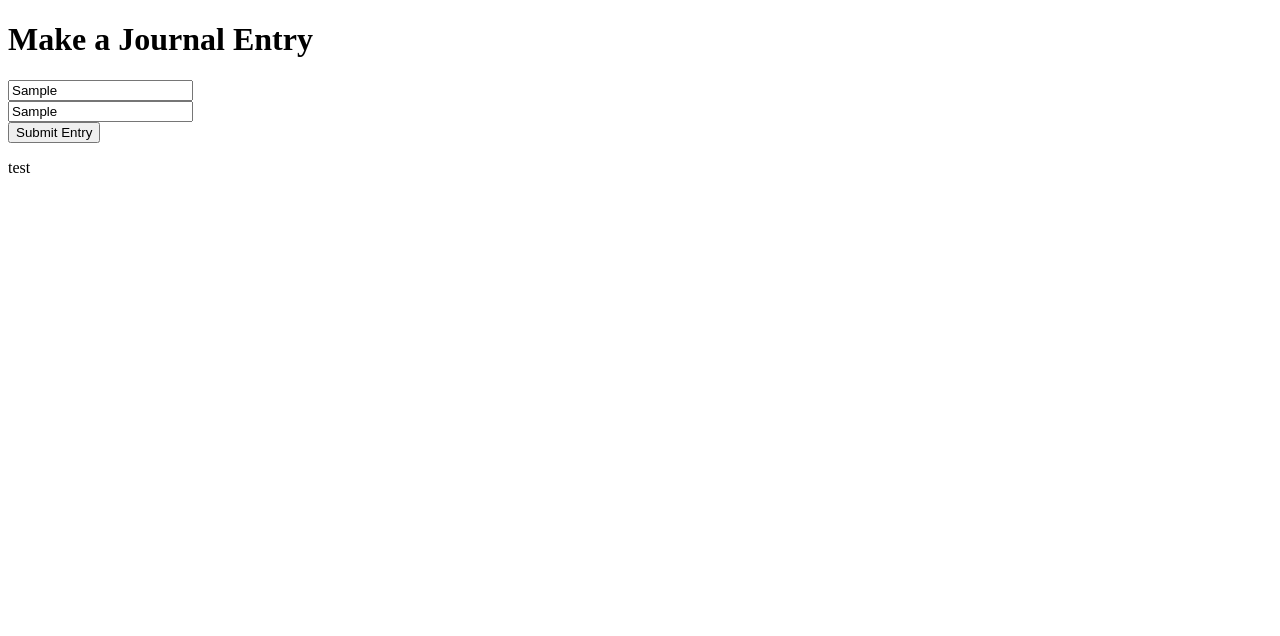
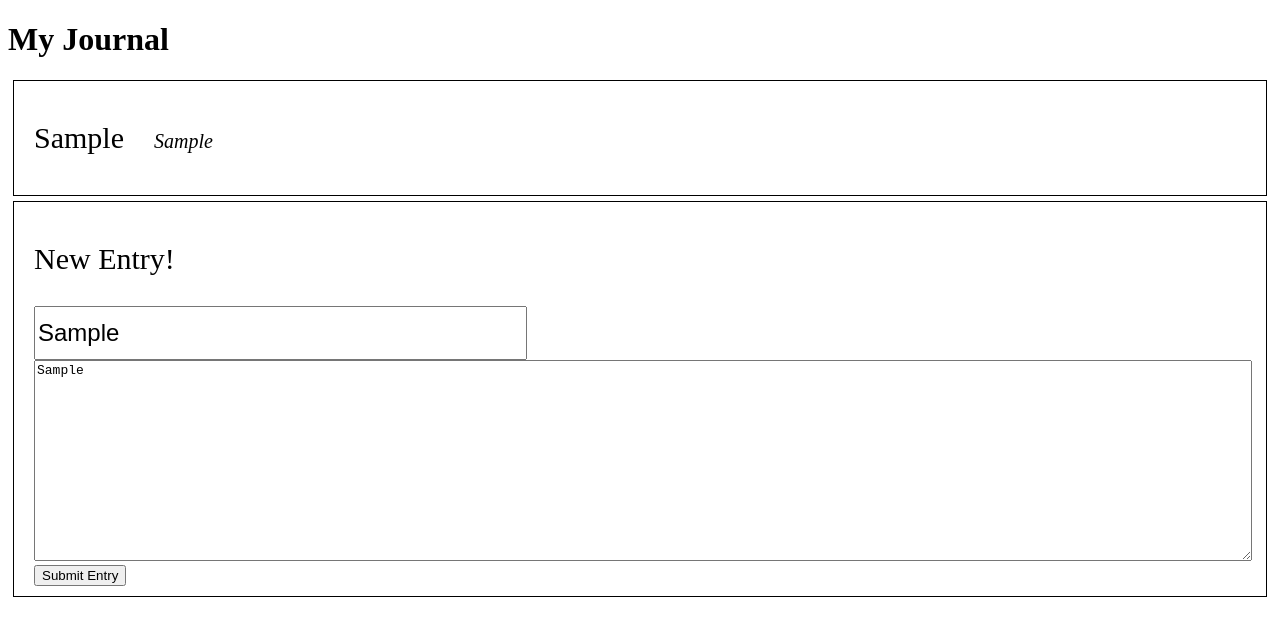
Before and after one commit to JaimeGensler/journal-entries, a website built with webpack: page src/index.html in a window 1280 px wide. Both pictures are taken after typing "Sample", "Sample" into the empty fields and a click on the button "Submit Entry". Built offline with nearby package versions, Linux system fonts and the light colour scheme.

Commit message:
add the rest

```diff
--- a/src/entry.js
+++ b/src/entry.js
@@ -9,11 +9,10 @@ export class Entry {
     return this.content.split(" ").length;
   }
 
-  charCount() {
+  charCount(isTypeSpecific) {
+    if (!isTypeSpecific) {
       return this.content.length;
-  }
-
-  charTypeCount() {
+    } else {
       return {
         vowel: this.content.match(/[aeiou]/gi).length,
         consonant: this.content.match(/[bcdfghjklmnpqrstvwxys]/gi).length,
@@ -21,15 +20,22 @@ export class Entry {
         punctuation: this.content.match(/['":;,?.!()-]/gi).length,
       };
     }
+  }
 
   getTeaser() {
     const firstEightWords = this.content.split(" ").slice(0, 8).join(" ");
-    const firstSentence = this.content.slice(0, (this.content.search(/[.?!]/) + 1));
-    const smallest = Math.min(firstEightWords.length, firstSentence.length);
-    return ((smallest === firstSentence.length) ? firstSentence : firstEightWords);
+
+    const puncCheck = this.content.search(/[.?!]/);
+    const firstSentence = (puncCheck > -1) ? this.content.slice(0, puncCheck + 1) : firstEightWords;
+
+    const smallest = Math.min(firstEightWords.length, firstSentence.length, 80);
+    switch (smallest) {
+      case firstSentence.length:
+        return firstSentence;
+      case firstEightWords.length:
+        return firstEightWords;
+      case 80:
+        return this.content.slice(0, 80);
     }
   }
-
-// TODO:
-//Max char count on getTeaser()
-//Single word entries don't work properly
+}
--- a/src/index.html
+++ b/src/index.html
@@ -6,16 +6,18 @@
   <title>Very Private Journal</title>
 </head>
 <body>
-    <h1>Make a Journal Entry</h1>
+  <h1>My Journal</h1>
+  <div id="all-entries">
+    <div data-entry='-1'>
       <form id="new-entry">
+        <h3>New Entry!</h3>
         <input type="text" placeholder="Entry Title" id="entry-title">
         <br>
-      <input type="text" placeholder="How was your day?" id="entry-content">
+        <textarea placeholder="How was your day?" id="entry-content"></textarea>
         <br>
         <button type="submit">Submit Entry</button>
       </form>
-    <div id="">
-      <p>test</p>
+    </div>
   </div>
 </body>
 </html>
--- a/src/journal.js
+++ b/src/journal.js
@@ -1,8 +1,11 @@
 export class Journal {
   constructor() {
     this.entries = [];
+    this.count = 0;
   }
   addEntry(entry) {
+    entry.number = this.count;
+    this.count++;
     this.entries.push(entry);
   }
 }
--- a/src/main.js
+++ b/src/main.js
@@ -1,15 +1,35 @@
+import './styles.css';
 import { Entry } from "./entry.js";
 import { Journal } from "./journal.js";
 
+function hiddenEntry(entry) {
+  const html = "<div class= 'hidden' data-entry='" + entry.number +  "'><h3>" + entry.title + "<span class='teaser'>" + entry.getTeaser() + "</span></h3></div>";
+  $('div#all-entries').prepend(html)
+}
+
 $(document).ready(function() {
-  const newJournal = new Journal();
+  const journal = new Journal();
+
+  $('div#all-entries').on('click', 'div', function() {
+    $("div.displayed p").remove();
+    $("div.displayed").toggleClass("displayed hidden");
+    $(this).toggleClass("displayed hidden");
+    $(this).append("<p>" + journal.entries[this.getAttribute("data-entry")].content + "</p>");
+  });
 
   $("form#new-entry").submit(function(event) {
     event.preventDefault();
 
+    const solution = $('#solution').val();
+
     const timestamp = new Date();
-    const newEntry = new Entry($("input#entry-title").val(), $("input#entry-content").val(), timestamp);
-    newJournal.addEntry(newEntry);
-    console.log(newEntry.getTeaser());
+    const newEntry = new Entry($("input#entry-title").val(), $("textarea#entry-content").val(), timestamp);
+    journal.addEntry(newEntry);
+    hiddenEntry(newEntry);
+
+console.log(newEntry.getTeaser());
+console.log(newEntry.wordCount());
+console.log(newEntry.charCount());
+console.log(newEntry.content);
   });
 });
--- /dev/null
+++ b/src/styles.css
@@ -0,0 +1,29 @@
+div#all-entries div {
+  border: 1px solid black;
+  margin: 5px;
+  padding: 10px 20px 10px 20px;
+}
+
+input#entry-title {
+  height: 2em;
+  width: 40%;
+  font-size: 1.5em;
+}
+
+textarea#entry-content {
+  height: 15em;
+  width: 100%;
+  font-size: 1em;
+}
+
+div#all-entries h3 {
+  font-size: 30px;
+  font-weight: 300;
+}
+
+span.teaser {
+  display: inline-block;
+  margin-left: 30px;
+  font-size: 20px;
+  font-style: italic;
+}
```
Lines whose indentation alone changed are shown as unchanged.
